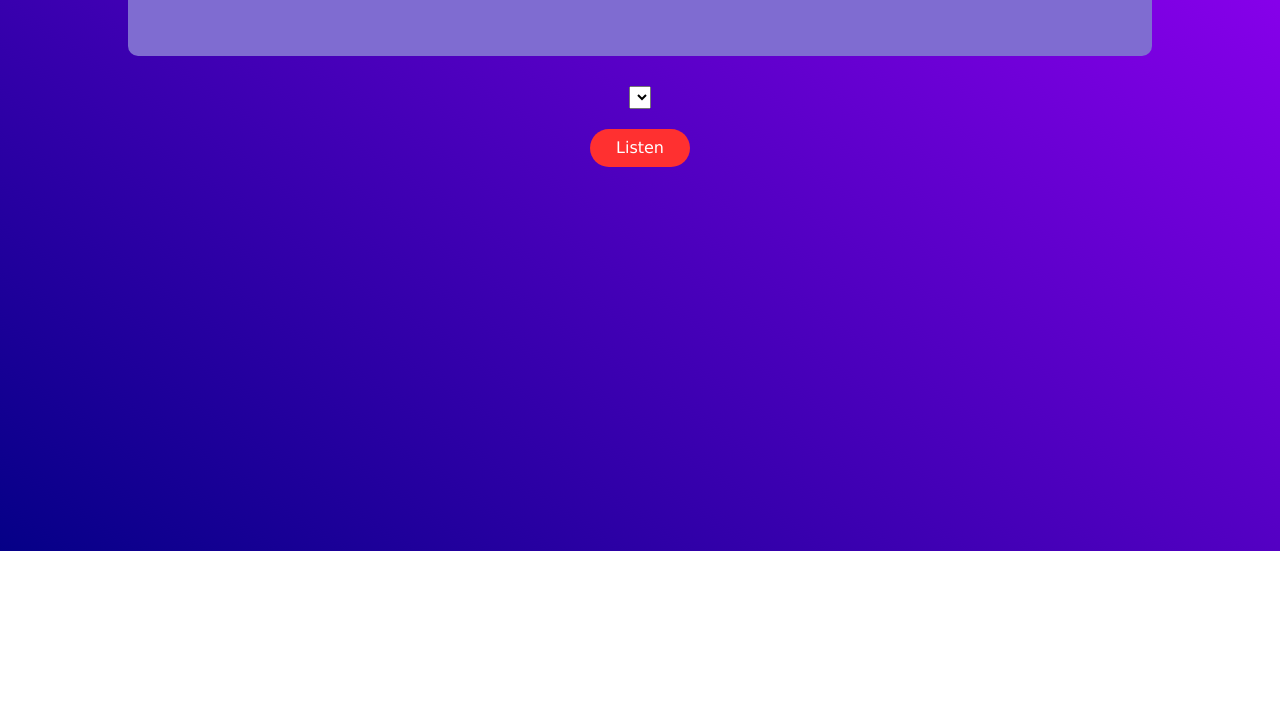
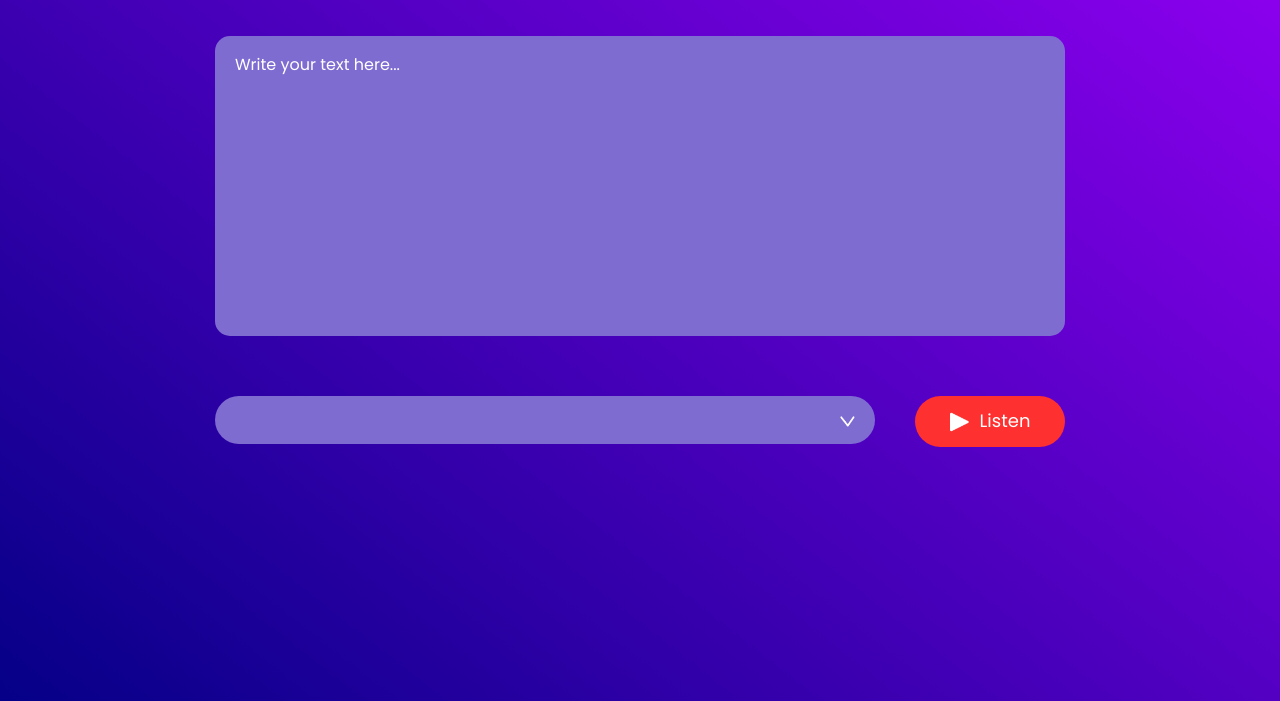
Before and after one commit to Vlad-dualv/text-to-voice-converter, a website built with Vite: page src/index.html in a window 1280 px wide. Shown: the part 299-1000 px from the top of the page. Before the commit the page ends 850 px from the top, so only its background shows below. Built offline with nearby package versions, Linux system fonts and the light colour scheme.

Commit message:
Responsive layout

```diff
--- a/src/css/styles.css
+++ b/src/css/styles.css
@@ -3,7 +3,7 @@
 body {
   margin: 0 auto;
   background: linear-gradient(to top right, rgb(5, 0, 135), rgb(162, 0, 255));
-  font-family: Verdana, Geneva, Tahoma, sans-serif;
+  font-family: 'Poppins', 'Verdana', sans-serif;
   color: white;
   text-align: center;
   font-size: 16px;
@@ -40,7 +40,7 @@ button {
   flex-direction: column;
   justify-content: center;
   align-items: center;
-  width: 100%;
+  width: 90%;
   gap: 30px;
 }
 
@@ -63,7 +63,7 @@ textarea {
   border-radius: 10px;
   resize: none;
   font-size: 12px;
-  width: 80%;
+  width: 90%;
   padding: 10px;
 }
 
@@ -71,20 +71,134 @@ textarea::placeholder {
   color: white;
 }
 
+.options {
+  width: 90%;
+}
+
 select {
-  margin-bottom: 20px;
+  cursor: pointer;
+  margin-bottom: 30px;
+  width: 100%;
+  height: 30px;
+  background-color: rgb(127, 108, 209);
+  outline: none;
+  border: none;
+  border-radius: 35px;
+  color: black;
+  font-size: 12px;
+  padding: 10px;
+  appearance: none;
+  background-image: url(../img/dropdown.png);
+  background-repeat: no-repeat;
+  background-size: 15px;
+  background-position-x: calc(100% - 20px);
+  background-position-y: 12px;
 }
 
 button {
-  width: 100px;
-  padding: 10px;
+  display: flex;
+  justify-content: center;
+  align-items: center;
+  gap: 10px;
+  margin: 0 auto;
+  min-width: 100px;
+  padding: 15px;
   background-color: rgb(255, 48, 48);
   color: white;
-  border-radius: 20px;
+  border-radius: 30px;
 }
 
 button:active {
   background-color: rgb(236, 0, 0);
 }
 /*-------------------------------------------TABLET--------------------------*/
+
+@media screen and (min-width: 768px) {
+  .container {
+    margin: 100px auto;
+    width: 80%;
+    gap: 40px;
+  }
+
+  h1 {
+    font-size: 42px;
+  }
+
+  textarea {
+    border-radius: 15px;
+    font-size: 14px;
+    width: 100%;
+    padding: 20px;
+  }
+
+  .options {
+    width: 100%;
+  }
+
+  select {
+    margin-bottom: 50px;
+    width: 100%;
+    height: 35px;
+    background-position-y: 15px;
+    font-size: 14px;
+  }
+
+  button {
+    min-width: 150px;
+  }
+}
 /*-------------------------------------------DESKTOP--------------------------*/
+
+@media screen and (min-width: 1280px) {
+  .container {
+    margin: 200px auto;
+    width: 850px;
+    gap: 60px;
+  }
+
+  h1 {
+    display: inline;
+    font-size: 58px;
+    width: 100%;
+  }
+
+  textarea {
+    border-radius: 15px;
+    font-size: 16px;
+    width: 100%;
+    padding: 20px;
+    height: 300px;
+  }
+
+  .options {
+    width: 850px;
+    display: flex;
+    justify-content: space-around;
+    align-items: flex-start;
+    gap: 40px;
+  }
+
+  select {
+    flex: 1;
+    width: 200px;
+    height: 48px;
+    background-position-y: 20px;
+    font-size: 14px;
+    transition: background-color 200ms ease-in-out;
+  }
+
+  select:hover,
+  select:focus {
+    background-color: rgb(146, 132, 210);
+  }
+
+  button {
+    font-size: 18px;
+    transition: background-color 200ms ease-in-out;
+  }
+
+  button:hover,
+  button:focus {
+    background-color: rgb(236, 0, 0);
+  }
+}
--- a/src/index.html
+++ b/src/index.html
@@ -10,6 +10,12 @@
       integrity="sha512-4xo8blKMVCiXpTaLzQSLSw3KFOVPWhm/TRtuPVc4WG6kUgjH6J03IBuG7JZPkcWMxJ5huwaBpOpnwYElP/m6wg=="
       crossorigin="anonymous"
       referrerpolicy="no-referrer"
+    />
+    <link rel="preconnect" href="https://fonts.googleapis.com" />
+    <link rel="preconnect" href="https://fonts.gstatic.com" crossorigin />
+    <link
+      href="https://fonts.googleapis.com/css2?family=Inter:ital,opsz,wght@0,14..32,100..900;1,14..32,100..900&family=Poppins:ital,wght@0,100;0,200;0,300;0,400;0,500;0,600;0,700;0,800;0,900;1,100;1,200;1,300;1,400;1,500;1,600;1,700;1,800;1,900&display=swap"
+      rel="stylesheet"
     />
     <title>Text To Voice Converter</title>
     <link rel="stylesheet" href="./css/styles.css" />
@@ -28,7 +34,14 @@
         ></textarea>
         <div class="options">
           <select name="language" id="language"></select>
-          <button type="button">Listen</button>
+          <button type="button">
+            <img
+              src="./img/play.png"
+              width="20"
+              height="20"
+              alt="play icon"
+            />Listen
+          </button>
         </div>
       </div>
     </main>
```
Also changed, not shown: src/img/dropdown.png (added), src/img/play.png (added).
